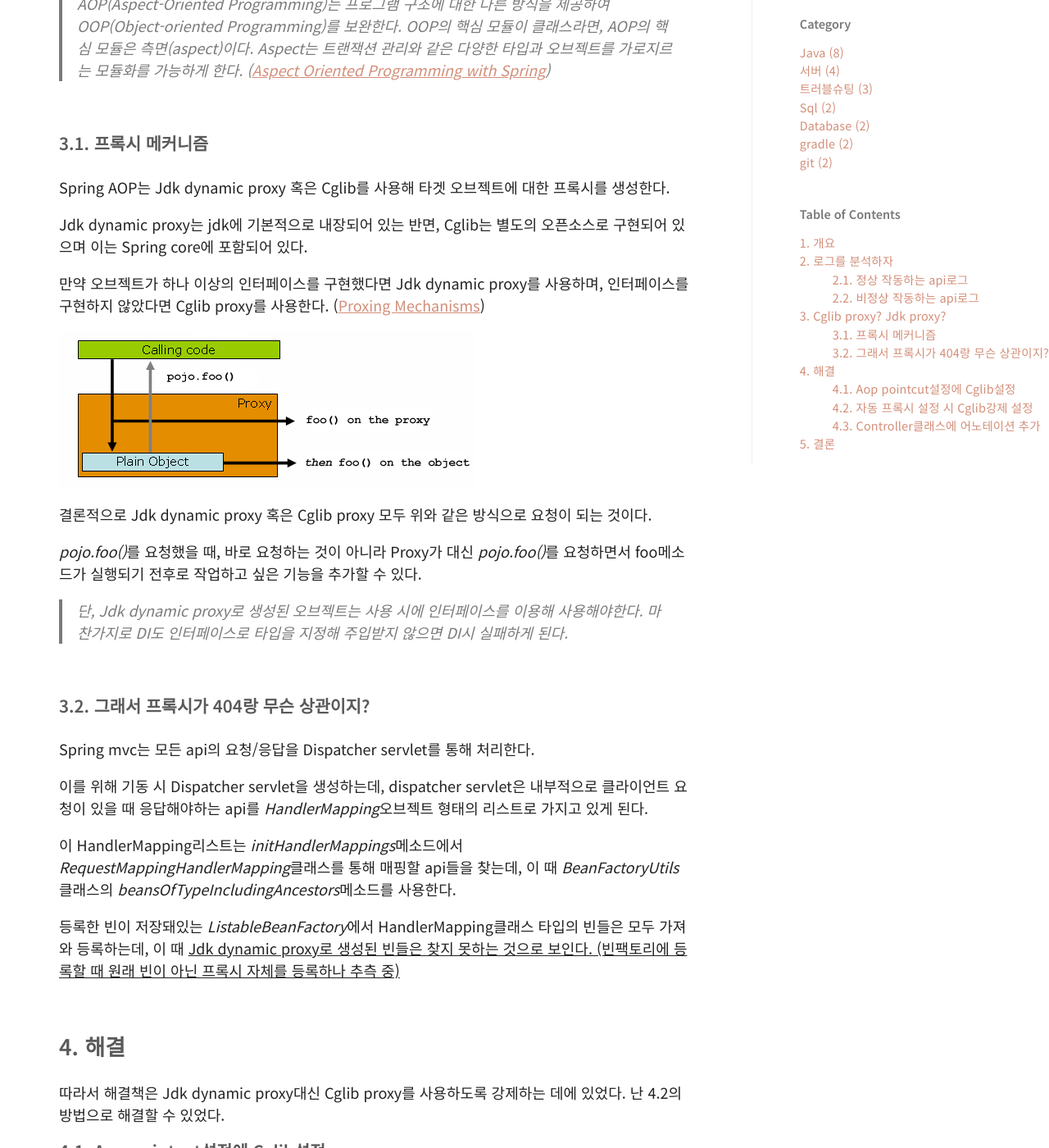
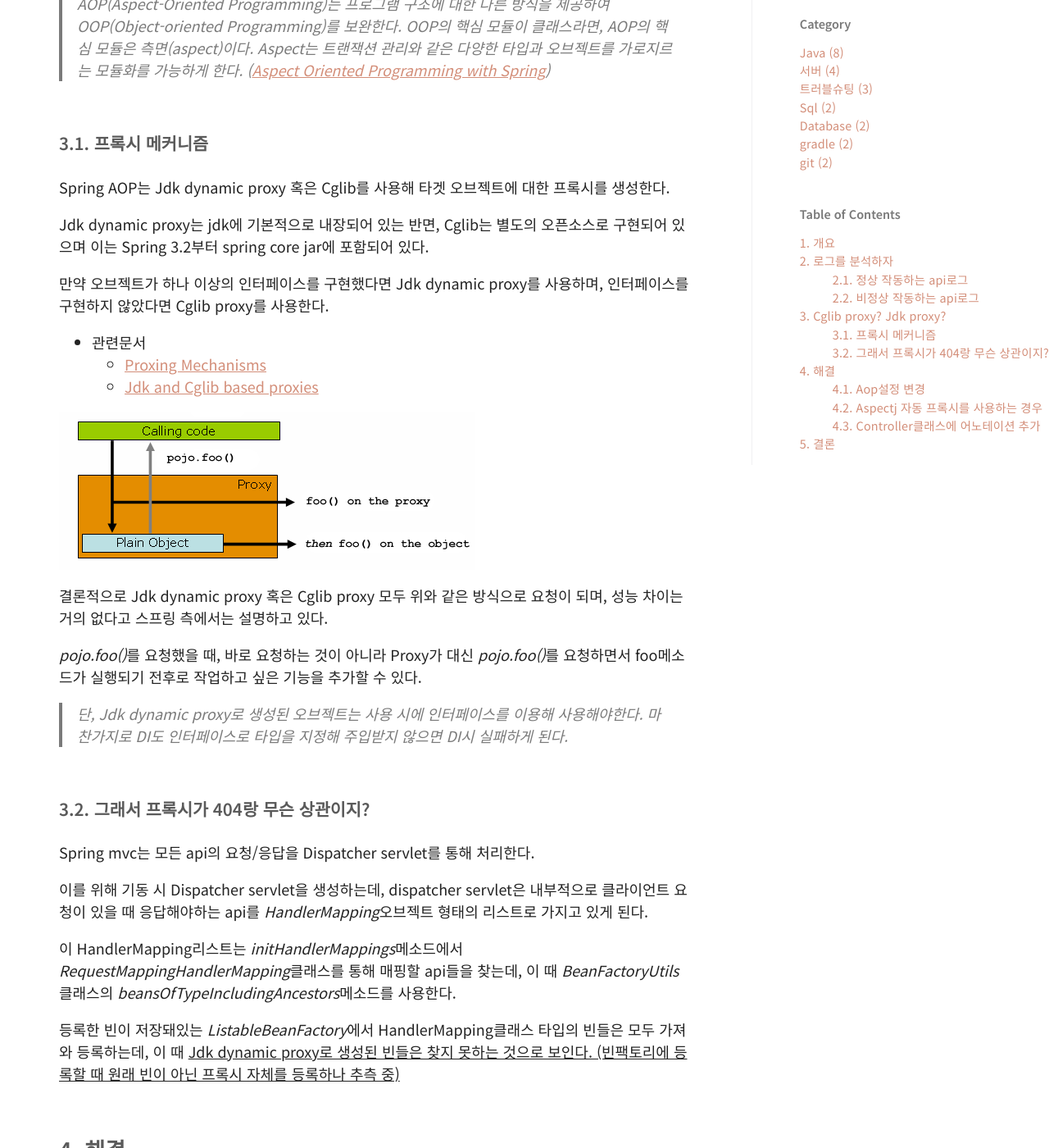
Before and after one commit to hyooi/hyooi.github.io, a Jekyll site: the page built from _posts/2021-10-13-spring-404.md, in a window 1280 px wide and 1400 px high, scrolled down 3047 px. Shown: the whole window at 82% size. Built offline with Jekyll 4.4.1, drawn with Linux system fonts in a browser that asks for light colours; comment, search, counter and statistics services are not loaded; some of the changed text lies outside the part shown.

Commit message:
docs. spring proxy

````diff
--- a/_posts/2021-10-13-spring-404.md
+++ b/_posts/2021-10-13-spring-404.md
@@ -113,15 +113,19 @@ menuController와 마찬가지로 **DefaultSingleBeanRegistry**에서 빈을 생
 #### 3.1. 프록시 메커니즘
 Spring AOP는 Jdk dynamic proxy 혹은 Cglib를 사용해 타겟 오브젝트에 대한 프록시를 생성한다.
 
-Jdk dynamic proxy는 jdk에 기본적으로 내장되어 있는 반면, Cglib는 별도의 오픈소스로 구현되어 있으며 이는 Spring core에 포함되어 있다.
+Jdk dynamic proxy는 jdk에 기본적으로 내장되어 있는 반면, Cglib는 별도의 오픈소스로 구현되어 있으며
+이는 Spring 3.2부터 spring core jar에 포함되어 있다.
 
 만약 오브젝트가 하나 이상의 인터페이스를 구현했다면 Jdk dynamic proxy를 사용하며,
-인터페이스를 구현하지 않았다면 Cglib proxy를 사용한다. ([Proxing Mechanisms](https://docs.spring.
-io/spring-framework/docs/current/reference/html/core.html#aop-choosing))
+인터페이스를 구현하지 않았다면 Cglib proxy를 사용한다.
+- 관련문서
+    - [Proxing Mechanisms](https://docs.spring.io/spring-framework/docs/current/reference/html/core.html#aop-proxying)
+    - [Jdk and Cglib based proxies](https://docs.spring.io/spring-framework/docs/current/reference/html/core.html#aop-pfb-proxy-types)
 
 ![after-proxy.png](/assets/images/after-proxy.png)
 
-결론적으로 Jdk dynamic proxy 혹은 Cglib proxy 모두 위와 같은 방식으로 요청이 되는 것이다.
+결론적으로 Jdk dynamic proxy 혹은 Cglib proxy 모두 위와 같은 방식으로 요청이 되며,
+성능 차이는 거의 없다고 스프링 측에서는 설명하고 있다.
 
 <var>pojo.foo()</var>를 요청했을 때, 바로 요청하는 것이 아니라 Proxy가 대신 <var>pojo.foo()</var>를 요청하면서
 foo메소드가 실행되기 전후로 작업하고 싶은 기능을 추가할 수 있다.
@@ -147,16 +151,18 @@ Spring mvc는 모든 api의 요청/응답을 Dispatcher servlet를 통해 처리
 
 ### 4. 해결
 따라서 해결책은 Jdk dynamic proxy대신 Cglib proxy를 사용하도록 강제하는 데에 있었다.
+
+아래의 방법으로 인터페이스를 구현한 경우에도 Cglib proxy를 사용하도록 설정해줄 수 있다.
 난 4.2의 방법으로 해결할 수 있었다.
 
-#### 4.1. Aop pointcut설정에 Cglib설정
+#### 4.1. Aop설정 변경
 ```xml
 <aop:config proxy-target-class="true">
     <!-- other beans defined here... -->
 </aop:config>
 ```
 
-#### 4.2. 자동 프록시 설정 시 Cglib강제 설정
+#### 4.2. Aspectj 자동 프록시를 사용하는 경우
 ```xml
 <aop:aspectj-autoproxy proxy-target-class="true"/>
 ```
````
